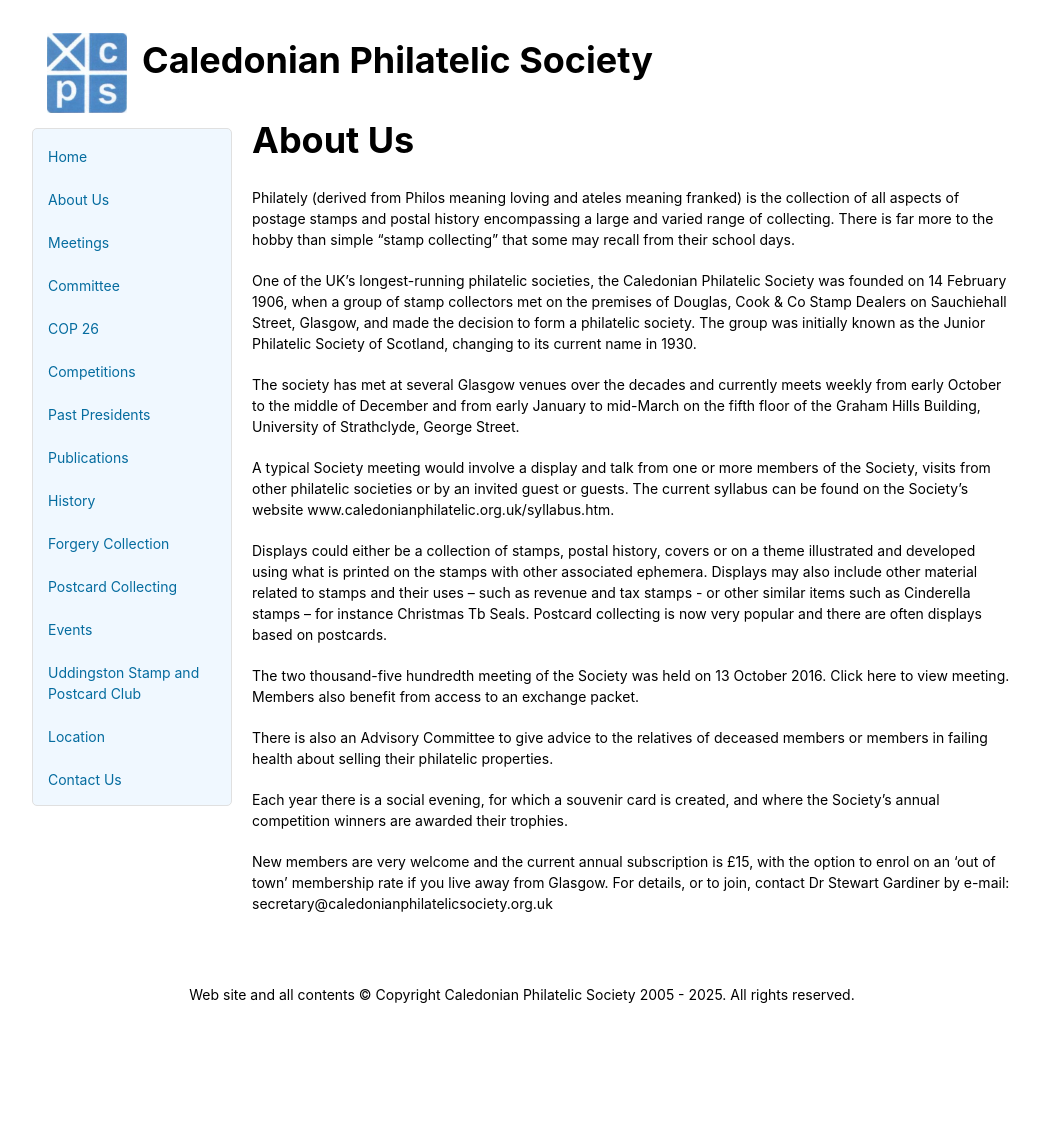
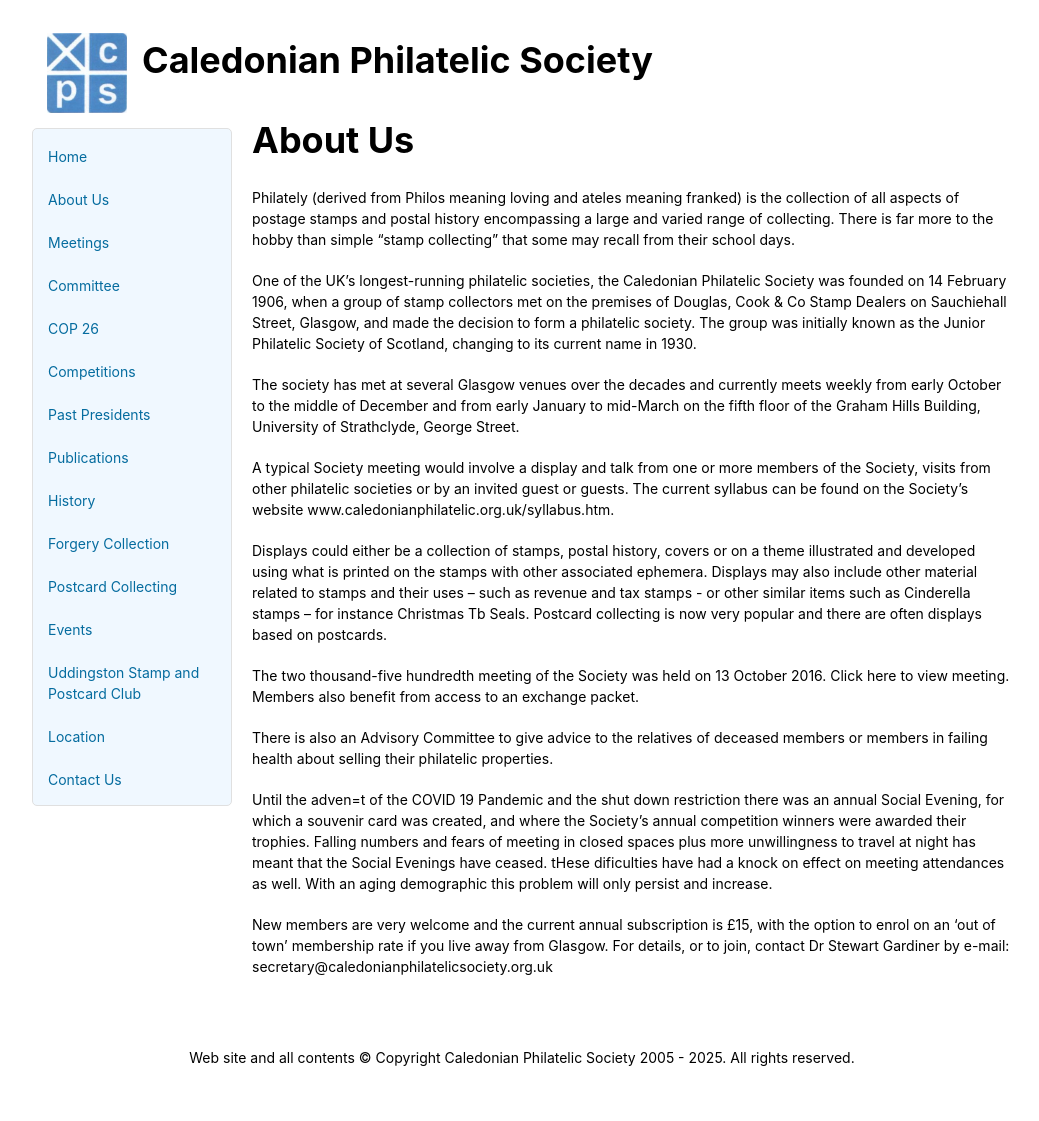
Before and after one commit to astalker/caledonian-stamps, a Jekyll site: the page built from about.md, in a window 1280 px wide. Shown: the whole page, without its empty margins (118-1157 px from the left). Built offline with Jekyll 4.4.1, drawn with Linux system fonts in a browser that asks for light colours; our own code applies the rules of GitHub Pages for plain Markdown files; before the commit the page ends 1058 px from its top, so only the background shows below that.

Commit message:
Update on Social Evening etc

```diff
--- a/about.md
+++ b/about.md
@@ -14,6 +14,6 @@ The two thousand-five hundredth meeting of the Society was held on 13 October 20
 
 There is also an Advisory Committee to give advice to the relatives of deceased members or members in failing health about selling their philatelic properties.
 
-Each year there is a social evening, for which a souvenir card is created, and where the Society’s annual competition winners are awarded their trophies.
+Until the adven=t of the COVID 19 Pandemic and the shut down restriction there was an annual Social Evening, for which a souvenir card was created, and where the Society’s annual competition winners were awarded their trophies. Falling numbers and fears of meeting in closed spaces plus more unwillingness to travel at night has meant that the Social Evenings have ceased. tHese dificulties have had a knock on effect on meeting attendances as well. With an aging demographic this problem will only persist and increase.
 
 New members are very welcome and the current annual subscription is £15, with the option to enrol on an ‘out of town’ membership rate if you live away from Glasgow. For details, or to join, contact Dr Stewart Gardiner by e-mail: secretary@caledonianphilatelicsociety.org.uk
```
